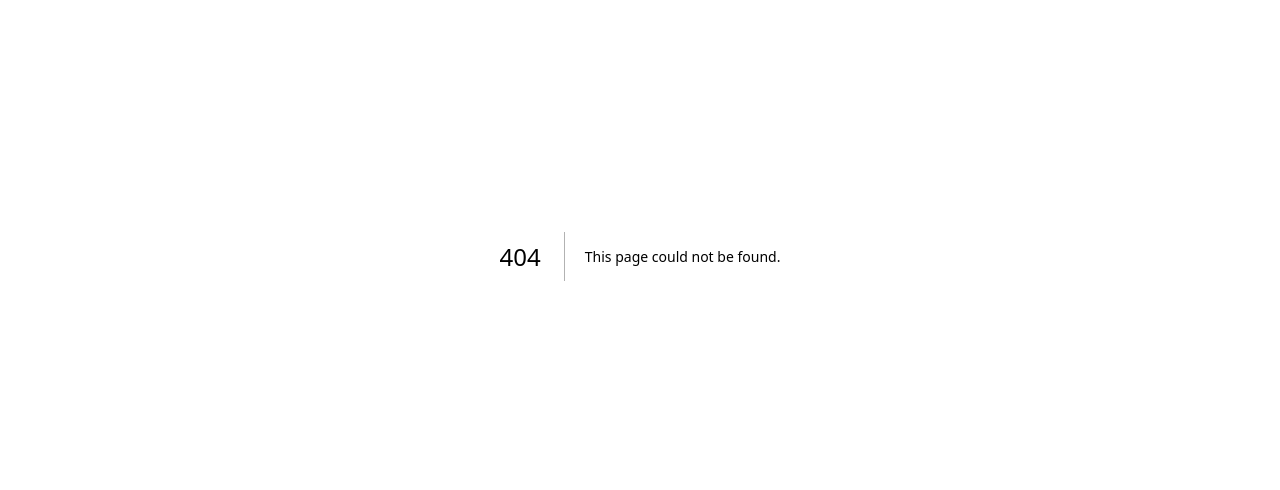
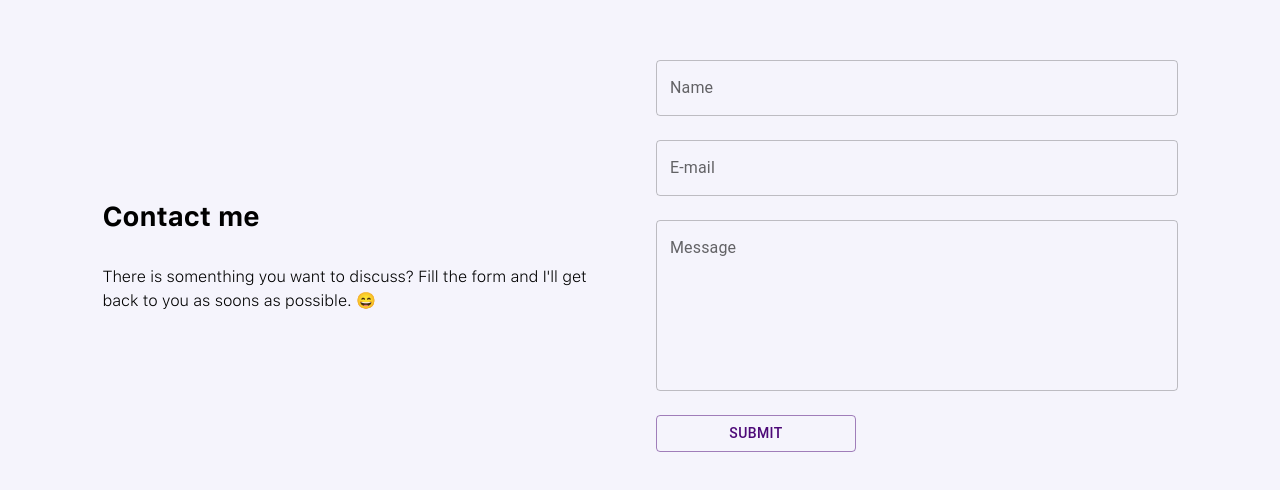
Before and after one commit to matheusjv11/My-Portfolio-, a Next.js app: page /components/Contact in a window 1280 px wide. Before the commit this address had no page. Shown: the part 144-634 px from the top of the page. Built offline with nearby package versions, Linux system fonts and the light colour scheme.

Commit message:
Finish contact section design

```diff
--- a/package.json
+++ b/package.json
@@ -9,6 +9,10 @@
     "lint": "next lint"
   },
   "dependencies": {
+    "@emotion/react": "^11.10.6",
+    "@emotion/styled": "^11.10.6",
+    "@mui/icons-material": "^5.11.9",
+    "@mui/material": "^5.11.9",
     "@next/font": "13.1.5",
     "@types/node": "18.11.18",
     "@types/react": "18.0.27",
--- a/src/pages/components/About/style.ts
+++ b/src/pages/components/About/style.ts
@@ -3,6 +3,7 @@ import { Section } from '@/pages/components/Base/style'
 
 export const AboutSection = styled(Section)`
     display: flex;
+    flex-wrap: wrap;
     gap: 4rem;
     padding-top: 7rem;
 
--- a/src/pages/components/Base/ProjectCard/style.ts
+++ b/src/pages/components/Base/ProjectCard/style.ts
@@ -14,6 +14,7 @@ export const ProjectCardWrapper = styled.li`
         @media (max-width: 768px) {
             grid-column: 1 / -1;
             opacity: 0.2;
+            pointer-events: none;
         }
 
         img {
@@ -21,6 +22,11 @@ export const ProjectCardWrapper = styled.li`
             border-radius: var(--radius);
             transition: 0.2s ease-out;
             box-shadow: rgb(0 0 0 / 26%) -3px 7px 10px;
+
+            @media (max-width: 660px) {
+                height: 410px;
+                object-fit: cover;
+            }
 
             &:hover {
                 transform: scale(1.05);
--- /dev/null
+++ b/src/pages/components/Contact/index.tsx
@@ -0,0 +1,57 @@
+
+import { ContactSection } from "./style"
+import TextField from '@mui/material/TextField'
+import Button from '@mui/material/Button'
+import { createTheme, ThemeProvider } from '@mui/material/styles';
+
+const theme = createTheme({
+    palette: {
+        primary: {
+            main: '#4d0978'
+        }
+    }
+})
+
+
+export default function Contact () {
+    return(
+        <ContactSection id='contact'>
+            <ThemeProvider theme={theme}>
+                <div className="description-card">
+                    <h2>Contact me</h2>
+                    <p>There is somenthing you want to discuss? Fill the form and I'll get back to you as soons as possible. 😄</p>
+                </div>
+
+                <form>
+                    <TextField
+                        id="outlined-basic"
+                        label="Name"
+                        variant="outlined"
+                        color="primary"
+
+                    />
+                    <TextField
+                        id="outlined-basic"
+                        label="E-mail"
+                        variant="outlined"
+                        color="primary"
+                        />
+                    <TextField
+                        id="outlined-basic"
+                        label="Message"
+                        variant="outlined"
+                        color="primary"
+                        multiline
+                        rows={6}
+                    />
+                    <Button
+                        variant="outlined"
+                        color="primary"
+                    >
+                        Submit
+                    </Button>
+                </form>
+            </ThemeProvider>
+        </ContactSection>
+    )
+}
--- /dev/null
+++ b/src/pages/components/Contact/style.ts
@@ -0,0 +1,37 @@
+import styled from 'styled-components'
+import { Section } from '@/pages/components/Base/style'
+
+export const ContactSection = styled(Section)`
+    display: grid;
+    grid-template-columns: 1fr 1fr;
+    gap: 2rem;
+    align-items: center;
+
+    @media(max-width: 768px) {
+        grid-template-columns: 1fr;
+        align-content: center;
+    }
+
+    .description-card {
+        max-width: 500px;
+
+        @media(max-width: 768px) {
+            margin-bottom: 2rem;
+        }
+
+        h2 {
+            margin-bottom: 2rem;
+            font-size: 1.7rem;
+        }
+    }
+
+    form {
+        display: flex;
+        flex-direction: column;
+        gap: 1.5rem;
+
+        button {
+            width: 200px;
+        }
+    }
+`;
--- a/src/pages/components/Header/index.tsx
+++ b/src/pages/components/Header/index.tsx
@@ -7,7 +7,7 @@ export default function Header() {
                 <li><a href="#initialPage">Home</a></li>
                 <li><a href="#about">About me</a></li>
                 <li><a href="#projects">Projects</a></li>
-                <li><a href="#">Contact</a></li>
+                <li><a href="#contact">Contact</a></li>
             </List>
         </>
     )
--- a/src/pages/components/Projects/style.ts
+++ b/src/pages/components/Projects/style.ts
@@ -10,6 +10,10 @@ export const ProjectsSection = styled(Section)`
 
         li {
             margin-bottom: 10rem;
+
+            @media(max-width: 768px) {
+                margin-bottom: 5rem;
+            }
         }
     }
 `;
```
Also changed, not shown: src/pages/index.tsx (+6 -4 lines), 1 other file (tests, documents, lock files or other folders).
